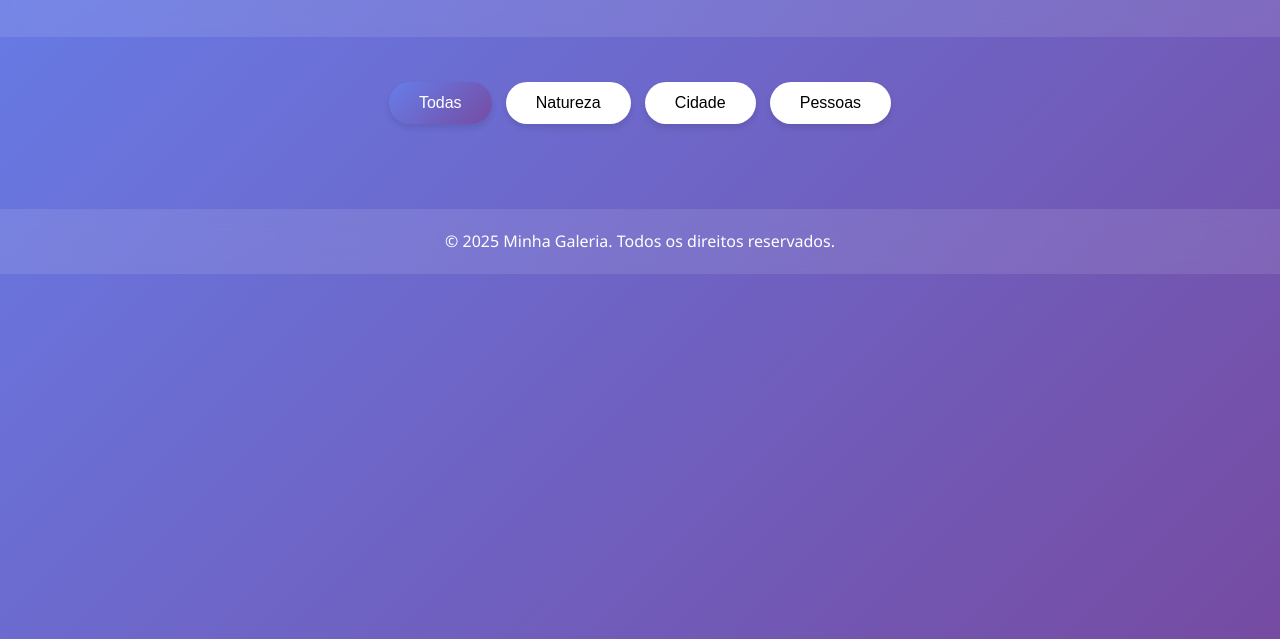
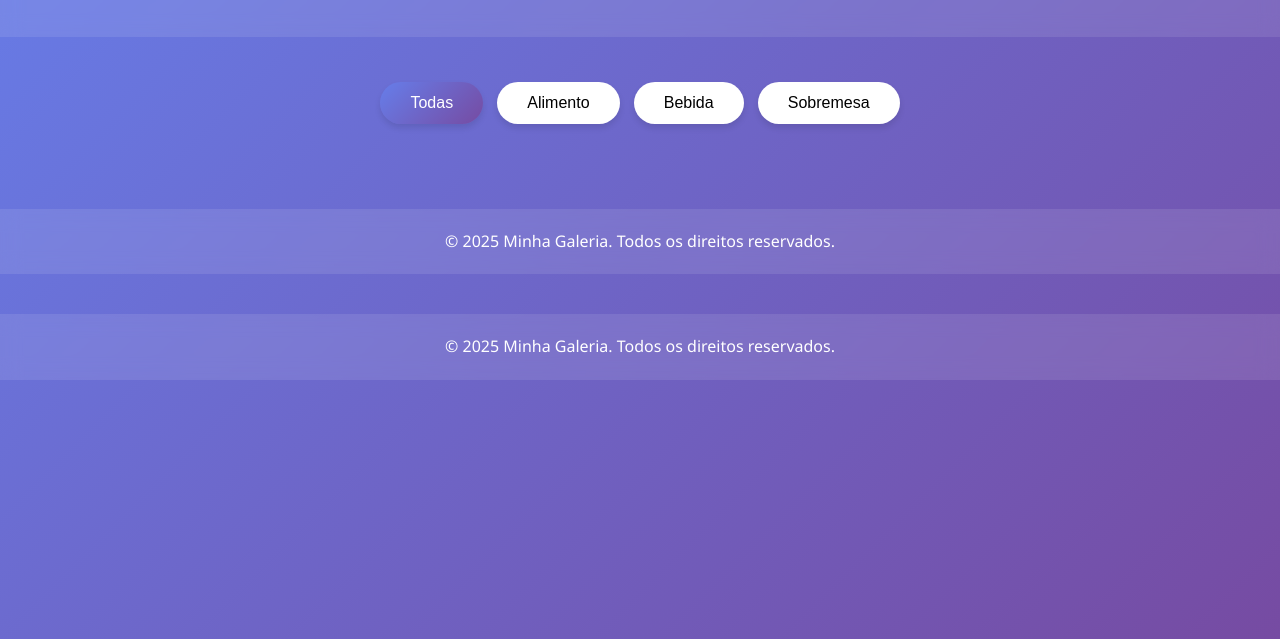
Before and after one commit to akagaiporaapp-cloud/meu-portfolio, a plain HTML site: page index.html in a window 1280 px wide. Shown: the part 161-800 px from the top of the page. Drawn offline with Linux system fonts and the light colour scheme.

Commit message:
Update filter buttons and add footer content

```diff
--- a/index.html
+++ b/index.html
@@ -17,9 +17,9 @@
     <main class="container">
         <div class="filters">
             <button class="filter-btn active" data-filter="all">Todas</button>
-            <button class="filter-btn" data-filter="natureza">Natureza</button>
-            <button class="filter-btn" data-filter="cidade">Cidade</button>
-            <button class="filter-btn" data-filter="pessoas">Pessoas</button>
+            <button class="filter-btn" data-filter="alimento">Alimento</button>
+            <button class="filter-btn" data-filter="bebida">Bebida</button>
+            <button class="filter-btn" data-filter="sobremesa">Sobremesa</button>
         </div>
 
         <div class="gallery" id="gallery">
@@ -42,4 +42,12 @@
 
     <script src="js/script.js"></script>
 </body>
+</html>    <footer>
+        <div class="container">
+            <p>&copy; 2025 Minha Galeria. Todos os direitos reservados.</p>
+        </div>
+    </footer>
+
+    <script src="js/script.js"></script>
+</body>
 </html>
```
